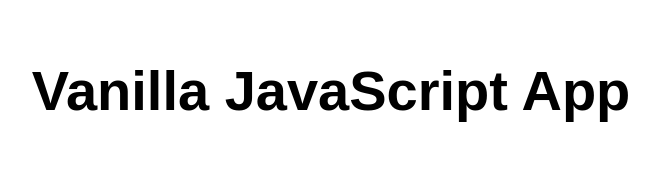
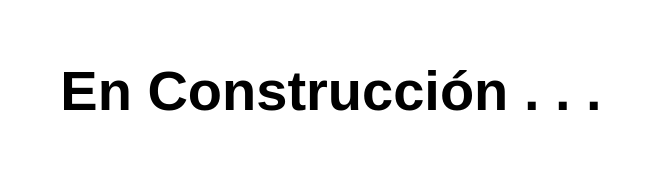
Before and after one commit to seicro/my-first-static-web-app, a website: page src/index.html in a window 1280 px wide. Shown: the whole page, without its empty margins (309-968 px from the left). Drawn offline with Linux system fonts and the light colour scheme.

Commit message:
Update index.html

```diff
--- a/src/index.html
+++ b/src/index.html
@@ -5,12 +5,12 @@
   <meta charset="UTF-8">
   <meta name="viewport" content="width=device-width, initial-scale=1.0">
   <link rel="stylesheet" href="styles.css">
-  <title>Vanilla JavaScript App</title>
+  <title>Y V I</title>
 </head>
 
 <body>
   <main>
-    <h1>Vanilla JavaScript App</h1>
+    <h1>En Construcción . . . </h1>
   </main>
 </body>
 
```
